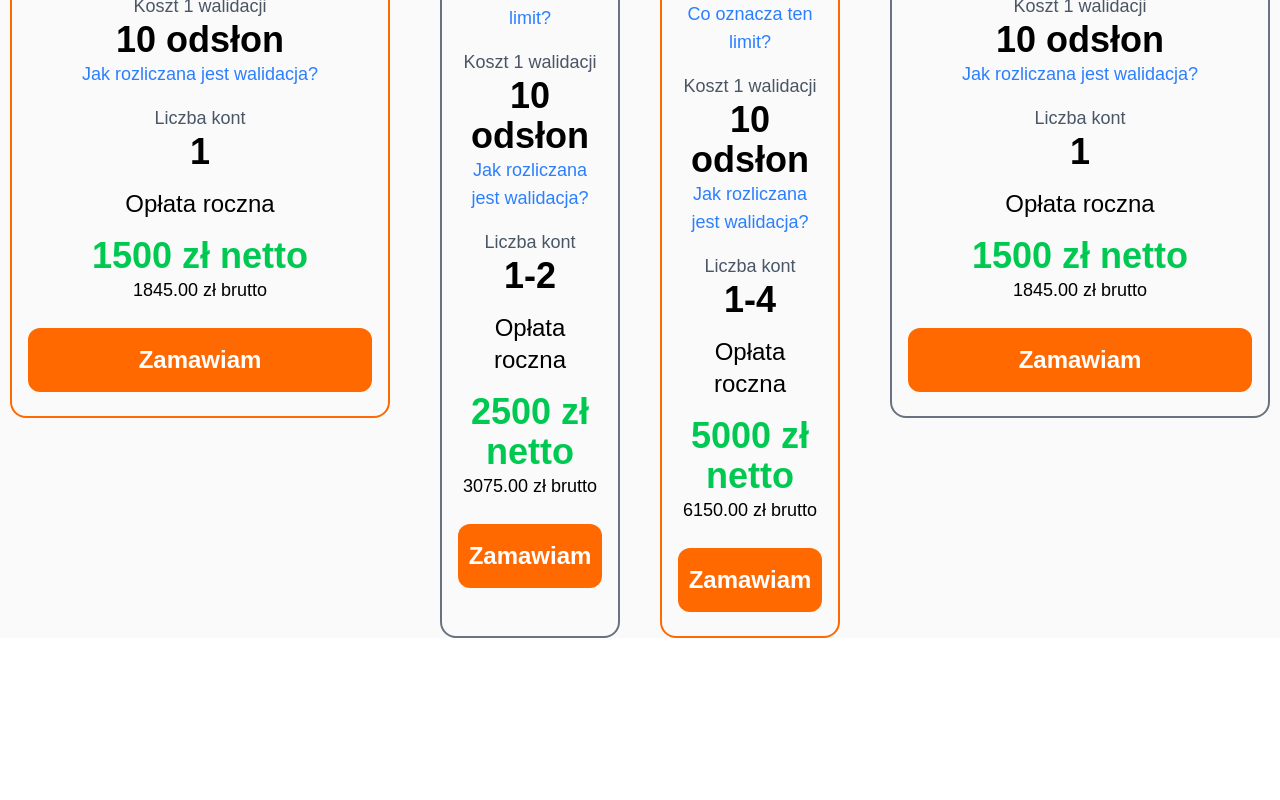
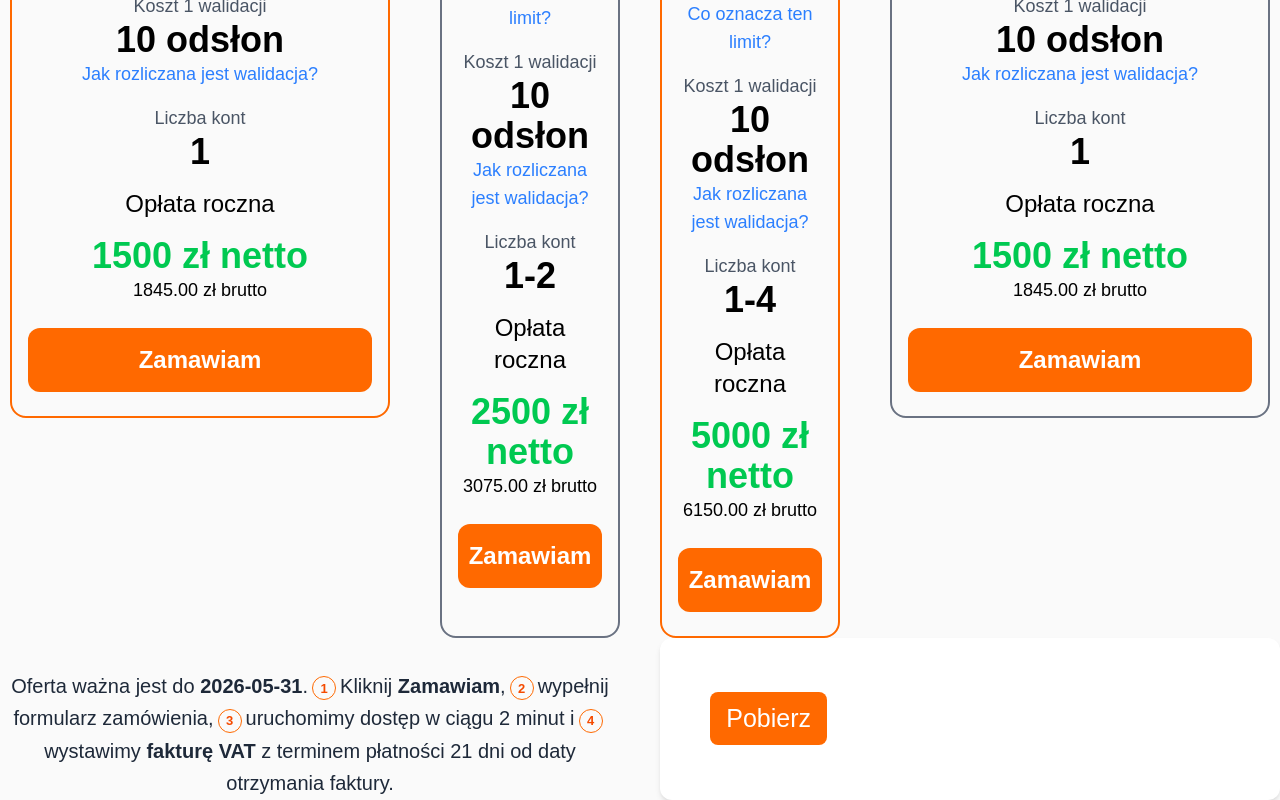
Before and after one commit to kamilhandzlik/DjanKIO, a Next.js app in the folder frontend/: page /pricetag in a window 1280 px wide. Shown: the part 1079-1879 px from the top of the page. Before the commit the page ends 1717 px from the top, so only its background shows below. Built offline with nearby package versions, Linux system fonts and the light colour scheme.

Commit message:
added txt element and button to offers.tsx

```diff
--- a/frontend/app/components/PricetagContent/offers.tsx
+++ b/frontend/app/components/PricetagContent/offers.tsx
@@ -278,6 +278,42 @@ const Offers = () => {
           </div>
         </div>
       </div>
+      {/* Info text under cards */}
+      <div className="w-full grid grid-cols-1 md:grid-cols-2 gap-10">
+        <div className="w-full flex flex-col items-center text-center mt-8">
+          <p className="text-[20px] text-gray-800 leading-relaxed">
+            Oferta ważna jest do{" "}
+            <span className="font-semibold">2026-05-31</span>.
+            <span className="inline-flex items-center justify-center w-6 h-6 mx-1 rounded-full border border-orange-500 text-orange-600 text-[13px] font-semibold">
+              1
+            </span>
+            Kliknij <span className="font-semibold">Zamawiam</span>,
+            <span className="inline-flex items-center justify-center w-6 h-6 mx-1 rounded-full border border-orange-500 text-orange-600 text-[13px] font-semibold">
+              2
+            </span>
+            wypełnij formularz zamówienia,
+            <span className="inline-flex items-center justify-center w-6 h-6 mx-1 rounded-full border border-orange-500 text-orange-600 text-[13px] font-semibold">
+              3
+            </span>
+            uruchomimy dostęp w ciągu 2 minut i
+            <span className="inline-flex items-center justify-center w-6 h-6 mx-1 rounded-full border border-orange-500 text-orange-600 text-[13px] font-semibold">
+              4
+            </span>
+            wystawimy <span className="font-semibold">fakturę VAT</span> z
+            terminem płatności 21 dni od daty otrzymania faktury.
+          </p>
+        </div>
+        <Link
+          href="#"
+          className="flex w-full items-center bg-white shadow-md rounded-xl p-6 gap-4 hover:shadow-lg transition cursor-pointer"
+        >
+          <div className="w-1/4 flex justify-end">
+            <button className="px-4 py-2 rounded-lg bg-orange-500 text-[25px] text-white hover:bg-orange-600 transition">
+              Pobierz
+            </button>
+          </div>
+        </Link>
+      </div>
     </div>
   );
 };
```
